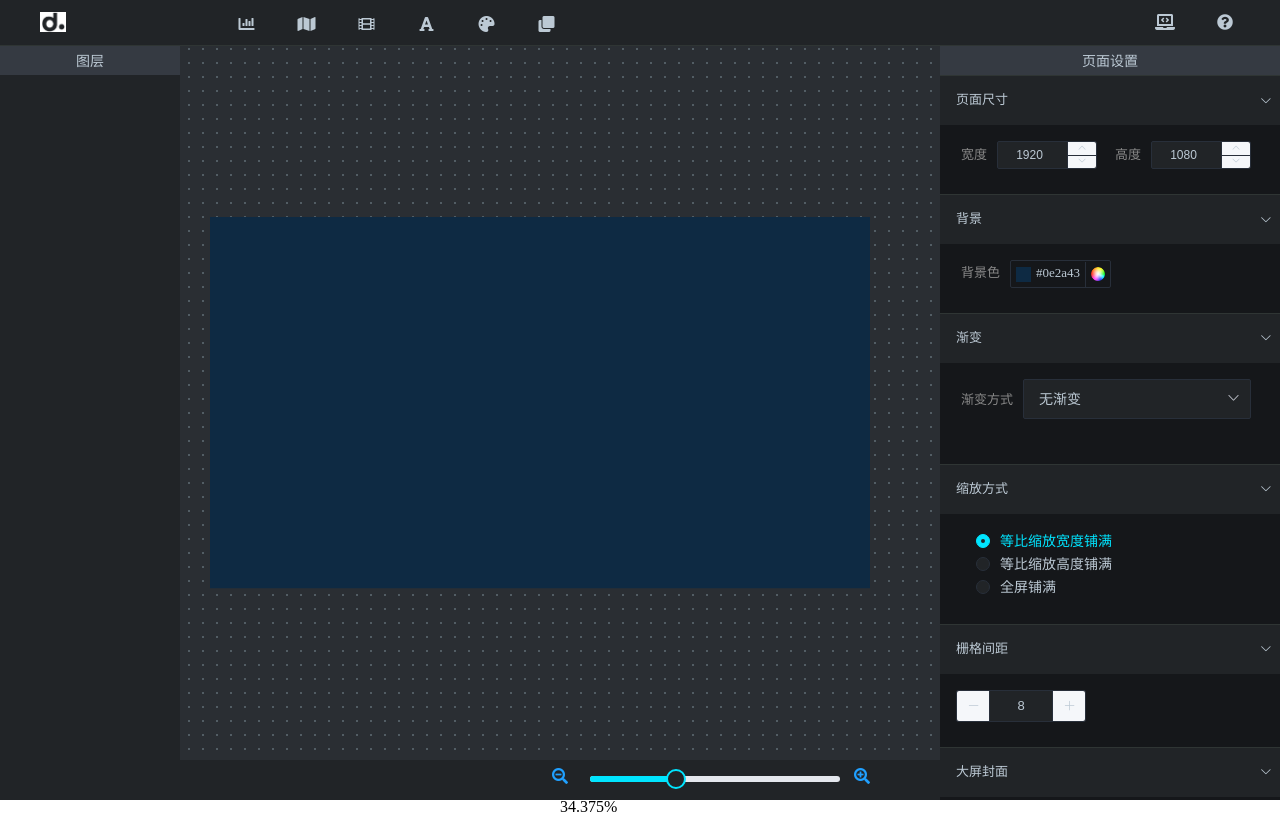
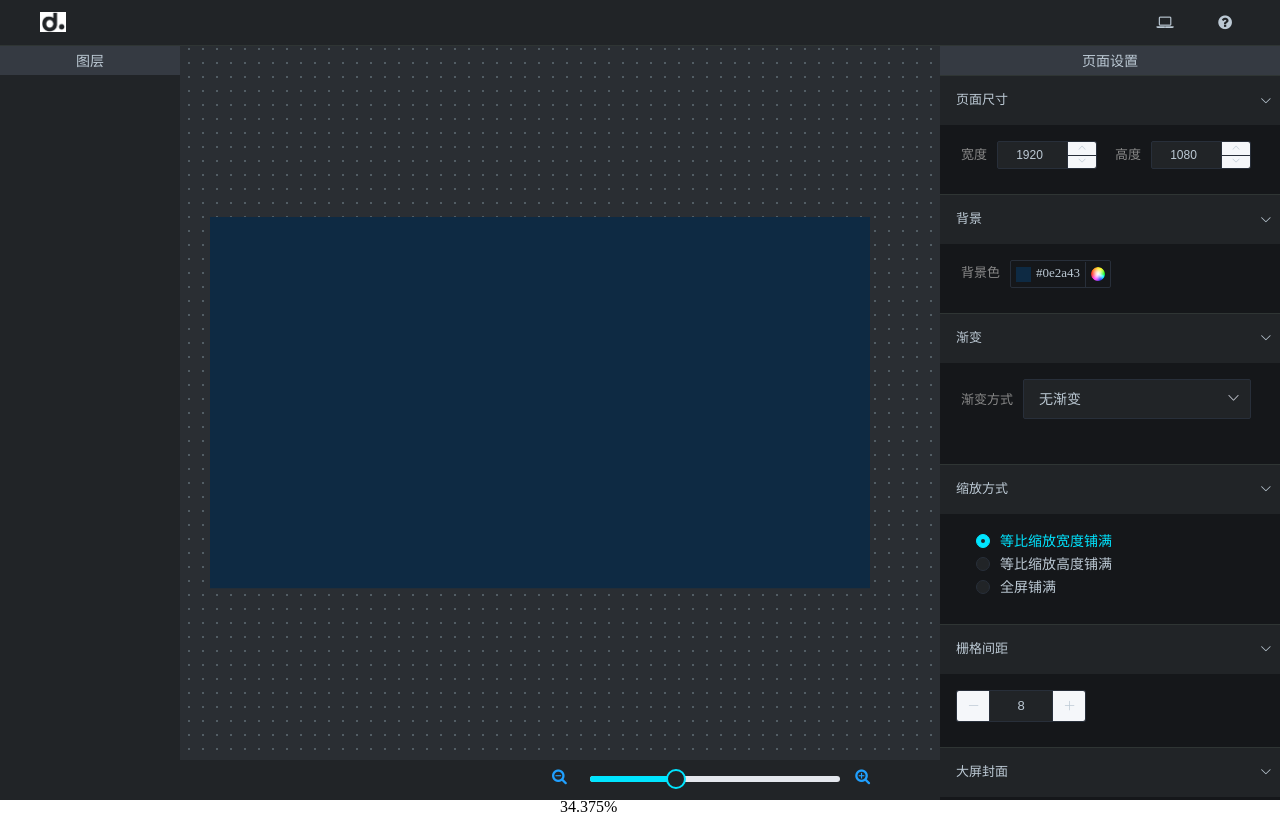
Before and after one commit to jiangseventeen/data-points, a Vue app in the folder frontend/: page / in a window 1280 px wide. Built offline with nearby package versions, Linux system fonts and the light colour scheme.

Commit message:
font-awesome改为V4版本

```diff
--- a/frontend/package.json
+++ b/frontend/package.json
@@ -10,13 +10,13 @@
   "dependencies": {
     "core-js": "^2.6.5",
     "element-ui": "^2.9.1",
+    "font-awesome": "^4.7.0",
     "lodash": "^4.17.11",
     "vue": "^2.6.10",
     "vue-color": "^2.7.0",
     "vuex": "^3.1.1"
   },
   "devDependencies": {
-    "@fortawesome/fontawesome-free": "^5.8.2",
     "@vue/cli-plugin-babel": "^3.7.0",
     "@vue/cli-plugin-eslint": "^3.7.0",
     "@vue/cli-service": "^3.7.0",
--- a/frontend/src/components/base/Icon.vue
+++ b/frontend/src/components/base/Icon.vue
@@ -1,5 +1,5 @@
 <template>
-  <i :class="['fas', type]"></i>
+  <i :class="['fa', `fa-${type}`]"></i>
 </template>
 
 <script>
@@ -9,4 +9,4 @@ export default {
 }
 </script>
 
-<style scope src="@fortawesome/fontawesome-free/css/all.css">
+<style scope src="font-awesome/css/font-awesome.css">
--- a/frontend/src/layout/TheTopHeading.vue
+++ b/frontend/src/layout/TheTopHeading.vue
@@ -28,10 +28,10 @@
     <div class="opts">
       <ul class="opts-list">
         <li>
-          <Icon type="fa-question-circle"/>
+          <Icon type="question-circle"/>
         </li>
         <li>
-          <Icon type="fa-laptop-code"/>
+          <Icon type="laptop"/>
         </li>
       </ul>
     </div>
```
